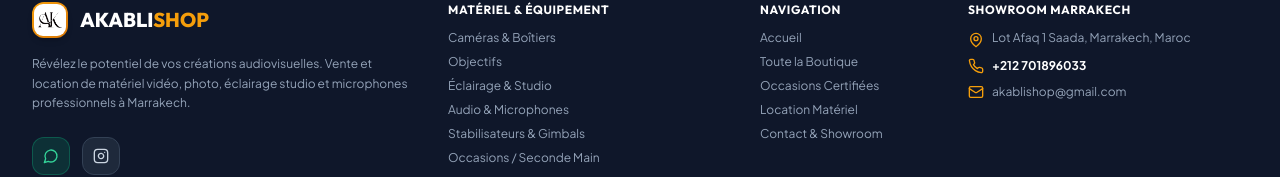
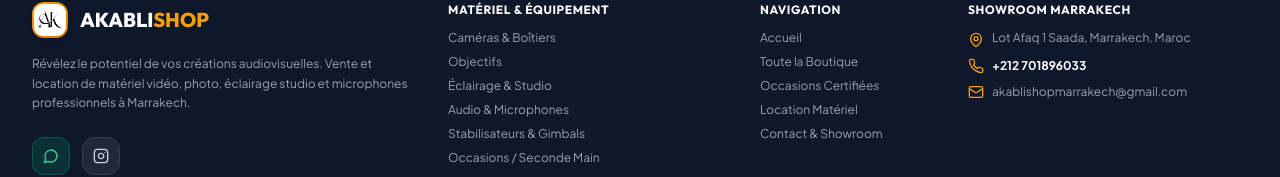
Before and after one commit to Anasshlaibi/akbalishop, a React (Vite) app: page / in a window 1280 px wide. Shown: the part 3003-3180 px from the top of the page. Built offline with nearby package versions, Linux system fonts and the light colour scheme; no server answers; the database is empty.

Commit message:
Update official email address to akablishopmarrakech@gmail.com

```diff
--- a/src/components/Footer/Footer.tsx
+++ b/src/components/Footer/Footer.tsx
@@ -161,7 +161,7 @@ export const Footer: React.FC = () => {
               </div>
               <div className="flex items-center space-x-2">
                 <Mail className="w-4 h-4 text-amber-500 flex-shrink-0" />
-                <a href="mailto:akablishop@gmail.com" className="hover:text-white">akablishop@gmail.com</a>
+                <a href="mailto:akablishopmarrakech@gmail.com" className="hover:text-white">akablishopmarrakech@gmail.com</a>
               </div>
             </div>
           </div>
--- a/src/components/Header/TopBar.tsx
+++ b/src/components/Header/TopBar.tsx
@@ -14,11 +14,11 @@ export const TopBar: React.FC = () => {
             <span>+212 701896033</span>
           </a>
           <a
-            href="mailto:akablishop@gmail.com"
+            href="mailto:akablishopmarrakech@gmail.com"
             className="hidden sm:flex items-center space-x-1.5 hover:text-brand-amber transition-colors"
           >
             <Mail className="w-3.5 h-3.5 text-brand-amber" />
-            <span>akablishop@gmail.com</span>
+            <span>akablishopmarrakech@gmail.com</span>
           </a>
           <span className="hidden lg:flex items-center space-x-1.5 text-gray-400">
             <MapPin className="w-3.5 h-3.5 text-brand-amber" />
--- a/src/components/Pages/ContactSection.tsx
+++ b/src/components/Pages/ContactSection.tsx
@@ -30,7 +30,7 @@ function generatePDF(data: DevisData, ref: string) {
   doc.setTextColor(255, 255, 255);
   doc.setFontSize(9); doc.setFont('helvetica', 'normal');
   doc.text('Matériel Audiovisuel Professionnel — Marrakech, Maroc', 14, 26);
-  doc.text('+212 701 896 033  |  akablishop@gmail.com  |  akablishop.ma', 14, 32);
+  doc.text('+212 701 896 033  |  akablishopmarrakech@gmail.com  |  akablishop.ma', 14, 32);
   doc.setFillColor(251, 191, 36);
   doc.roundedRect(140, 8, 60, 22, 4, 4, 'F');
   doc.setTextColor(15, 23, 42);
@@ -154,7 +154,7 @@ export const ContactSection: React.FC = () => {
           </a>
 
           {/* Email */}
-          <a href="mailto:akablishop@gmail.com"
+          <a href="mailto:akablishopmarrakech@gmail.com"
             className="group flex flex-col items-center gap-2 p-4 rounded-2xl border-2 border-gray-200 hover:border-blue-400 hover:bg-blue-50 transition-all cursor-pointer"
           >
             <div className="w-12 h-12 rounded-2xl bg-blue-100 group-hover:bg-blue-500 text-blue-600 group-hover:text-white flex items-center justify-center transition-all shadow-sm">
@@ -162,7 +162,7 @@ export const ContactSection: React.FC = () => {
             </div>
             <div className="text-center">
               <span className="block text-[10px] font-bold text-slate-400 uppercase tracking-wider">Email</span>
-              <span className="block text-xs font-extrabold text-slate-800 mt-0.5">akablishop@gmail.com</span>
+              <span className="block text-xs font-extrabold text-slate-800 mt-0.5">akablishopmarrakech@gmail.com</span>
             </div>
           </a>
 
```
